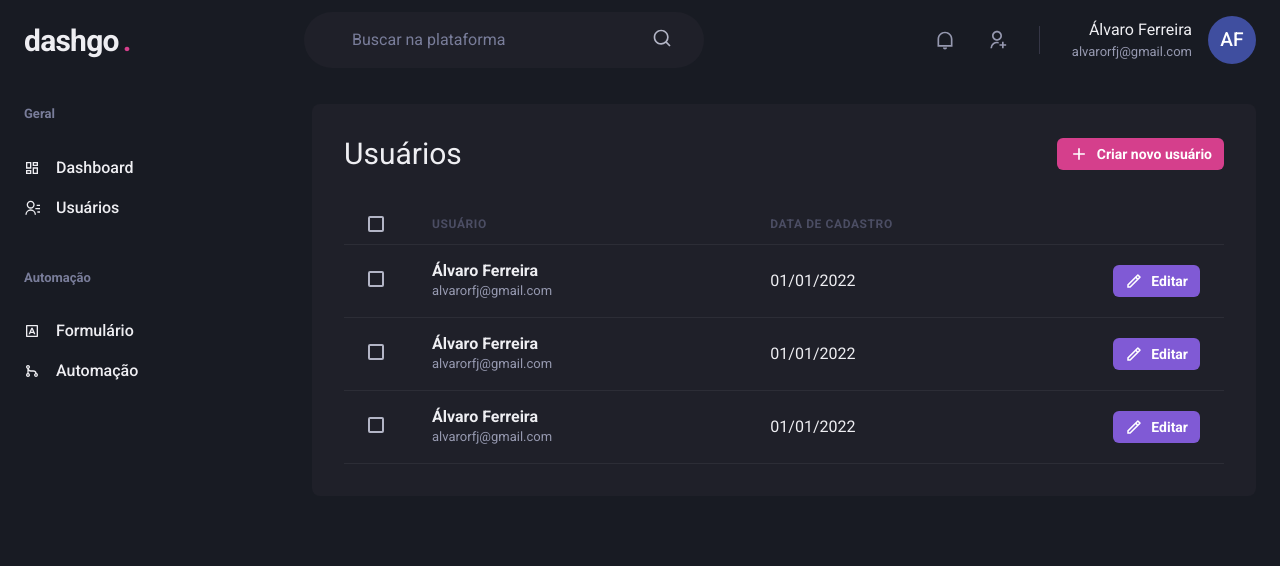
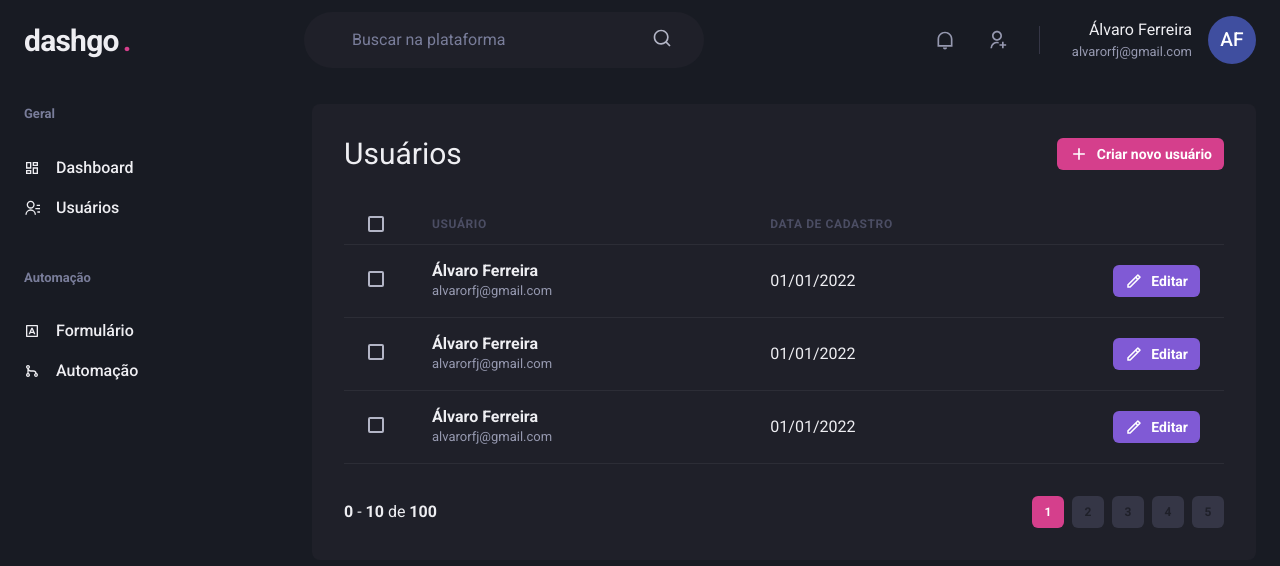
Before and after one commit to alvarorfj/dashgo, a Next.js app: page /users in a window 1280 px wide. Shown: the top 566 px of the page. Built offline with nearby package versions, Linux system fonts and the light colour scheme.

Commit message:
adicionando pagina para cadastro de usuario e paginação

```diff
--- /dev/null
+++ b/src/components/Pagination.tsx
@@ -0,0 +1,76 @@
+import { Box, Button, Stack } from "@chakra-ui/react";
+
+export function Pagination() {
+  return (
+    <Stack
+      direction="row"
+      mt="8"
+      justify="space-between"
+      align="center"
+      spacing="6"
+    >
+      <Box>
+        <strong>0</strong> - <strong>10</strong> de <strong>100</strong>
+      </Box>
+      <Stack direction="row">
+        <Button
+          size="sm"
+          fontSize="xs"
+          width="4"
+          colorScheme="pink"
+          disabled
+          _disabled={{
+            bgColor: "pink.500",
+            cursor: "default",
+          }}
+        >
+          1
+        </Button>
+        <Button
+          size="sm"
+          fontSize="xs"
+          width="4"
+          bgColor="gray.700"
+          _hover={{
+            bgColor: "gray.500",
+          }}
+        >
+          2
+        </Button>
+        <Button
+          size="sm"
+          fontSize="xs"
+          width="4"
+          bgColor="gray.700"
+          _hover={{
+            bgColor: "gray.500",
+          }}
+        >
+          3
+        </Button>
+        <Button
+          size="sm"
+          fontSize="xs"
+          width="4"
+          bgColor="gray.700"
+          _hover={{
+            bgColor: "gray.500",
+          }}
+        >
+          4
+        </Button>
+        <Button
+          size="sm"
+          fontSize="xs"
+          width="4"
+          bgColor="gray.700"
+          _hover={{
+            bgColor: "gray.500",
+          }}
+        >
+          5
+        </Button>
+      </Stack>
+    </Stack>
+  );
+}
--- a/src/pages/users/index.tsx
+++ b/src/pages/users/index.tsx
@@ -16,6 +16,7 @@
 import { RiAddLine, RiPencilLine } from "react-icons/ri";
 
 import { Header } from "../../components/Header";
+import { Pagination } from "../../components/Pagination";
 import { Sidebar } from "../../components/Sidebar";
 
 export default function UserList() {
@@ -132,6 +133,7 @@
               </Tr>
             </Tbody>
           </Table>
+          <Pagination></Pagination>
         </Box>
       </Flex>
     </Box>
```
Also changed, not shown: src/pages/users/create.tsx (added, +47 -0 lines).
